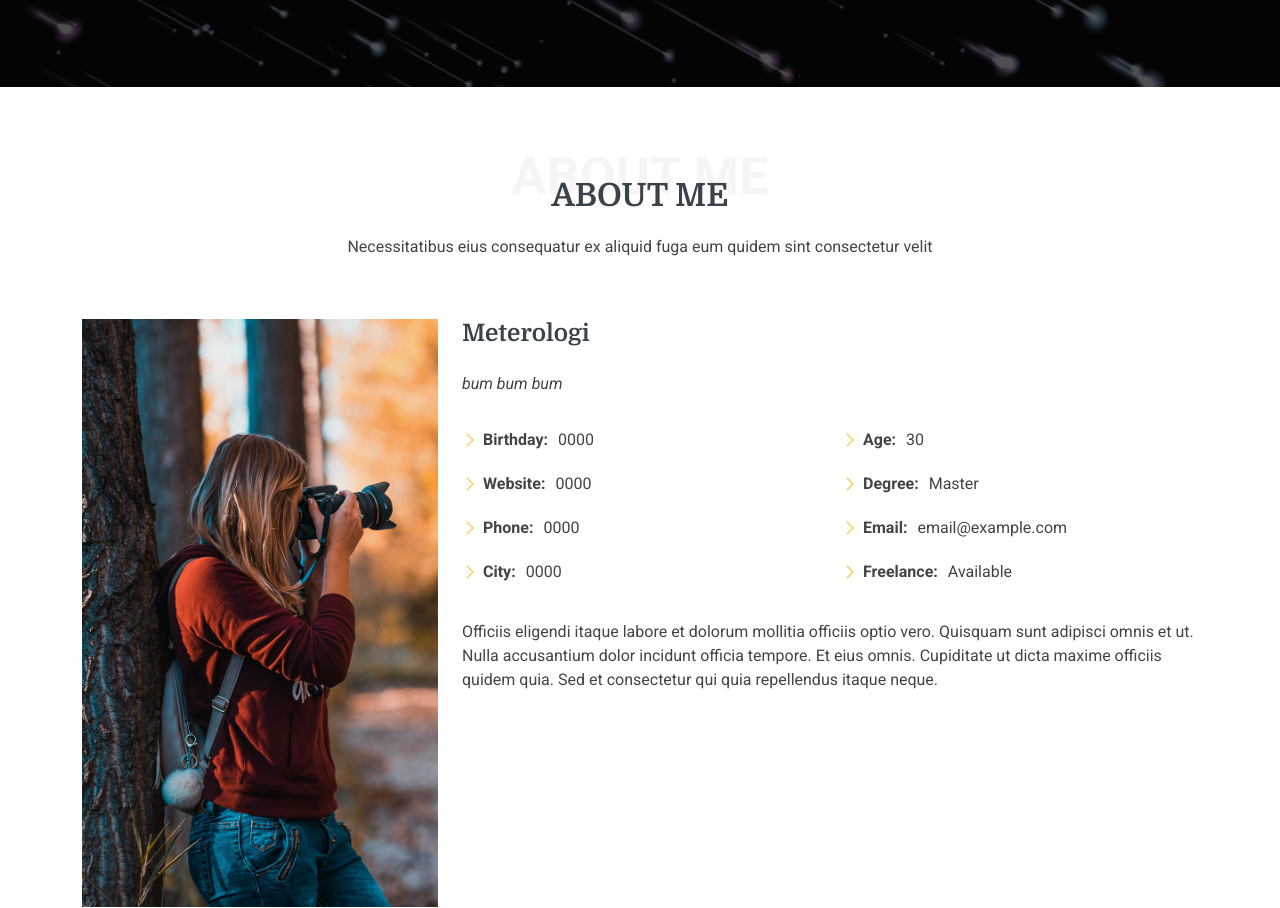
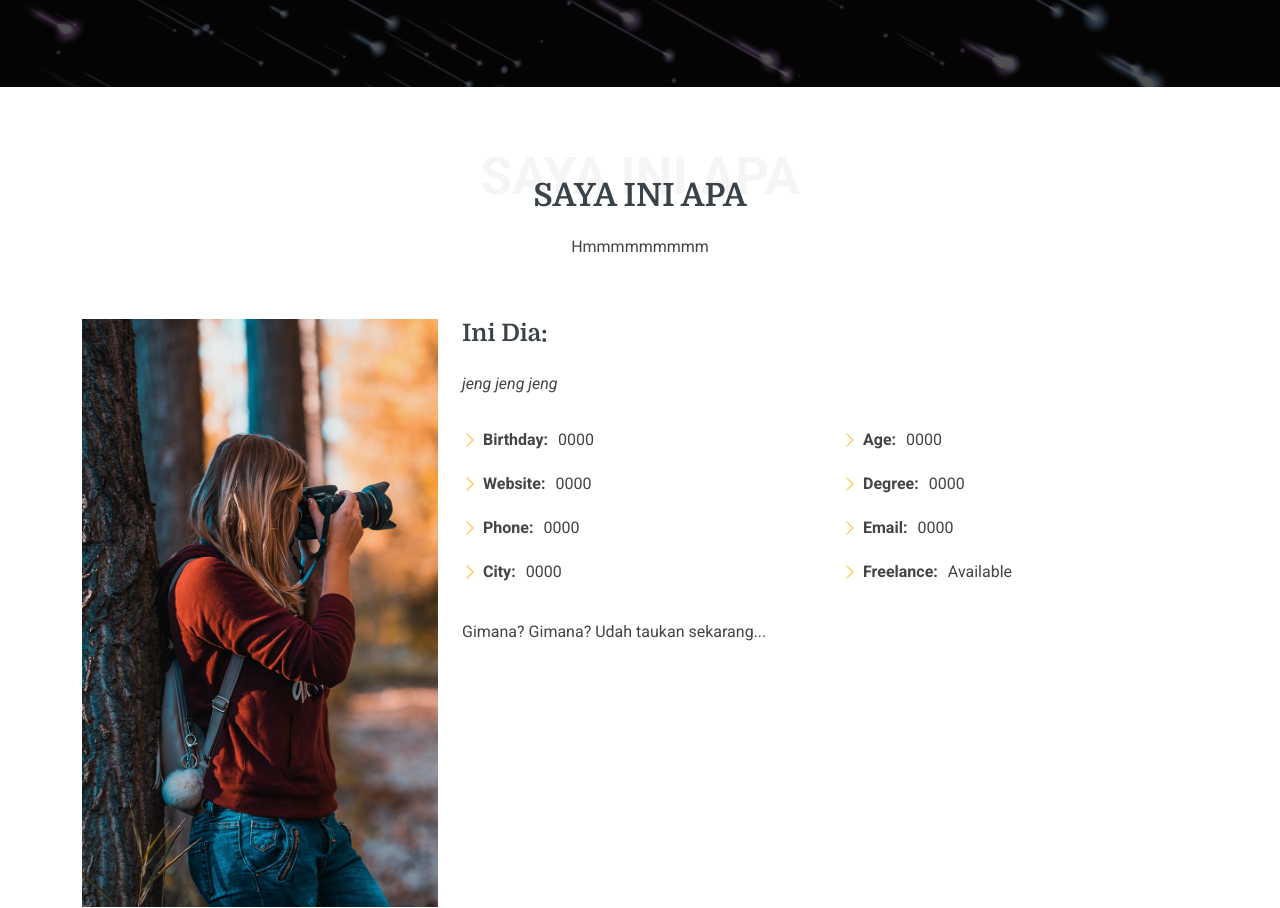
Before and after one commit to tr-77/tr-77.github.io, a plain HTML site: page index.html in a window 1280 px wide. Shown: the part 713-1621 px from the top of the page. Drawn offline with Linux system fonts and the light colour scheme.

Commit message:
Update index.html

```diff
--- a/index.html
+++ b/index.html
@@ -90,9 +90,9 @@
 
       <!-- Section Title -->
       <div class="container section-title" data-aos="fade-up">
-        <span class="description-title">About me</span>
-        <h2>About Me</h2>
-        <p>Necessitatibus eius consequatur ex aliquid fuga eum quidem sint consectetur velit</p>
+        <span class="description-title">Saya ini Apa</span>
+        <h2>Saya ini Apa</h2>
+        <p>Hmmmmmmmmm</p>
       </div><!-- End Section Title -->
 
       <div class="container" data-aos="fade-up" data-aos-delay="100">
@@ -102,9 +102,9 @@
             <img src="assets/img/profile-img.jpg" class="img-fluid" alt="">
           </div>
           <div class="col-lg-8 content">
-            <h2>Meterologi</h2>
+            <h2>Ini Dia:</h2>
             <p class="fst-italic py-3">
-              bum bum bum
+              jeng jeng jeng
             </p>
             <div class="row">
               <div class="col-lg-6">
@@ -117,16 +117,15 @@
               </div>
               <div class="col-lg-6">
                 <ul>
-                  <li><i class="bi bi-chevron-right"></i> <strong>Age:</strong> <span>30</span></li>
-                  <li><i class="bi bi-chevron-right"></i> <strong>Degree:</strong> <span>Master</span></li>
-                  <li><i class="bi bi-chevron-right"></i> <strong>Email:</strong> <span>email@example.com</span></li>
+                  <li><i class="bi bi-chevron-right"></i> <strong>Age:</strong> <span>0000</span></li>
+                  <li><i class="bi bi-chevron-right"></i> <strong>Degree:</strong> <span>0000</span></li>
+                  <li><i class="bi bi-chevron-right"></i> <strong>Email:</strong> <span>0000</span></li>
                   <li><i class="bi bi-chevron-right"></i> <strong>Freelance:</strong> <span>Available</span></li>
                 </ul>
               </div>
             </div>
             <p class="py-3">
-              Officiis eligendi itaque labore et dolorum mollitia officiis optio vero. Quisquam sunt adipisci omnis et ut. Nulla accusantium dolor incidunt officia tempore. Et eius omnis.
-              Cupiditate ut dicta maxime officiis quidem quia. Sed et consectetur qui quia repellendus itaque neque.
+              Gimana? Gimana? Udah taukan sekarang...
             </p>
           </div>
         </div>
```
